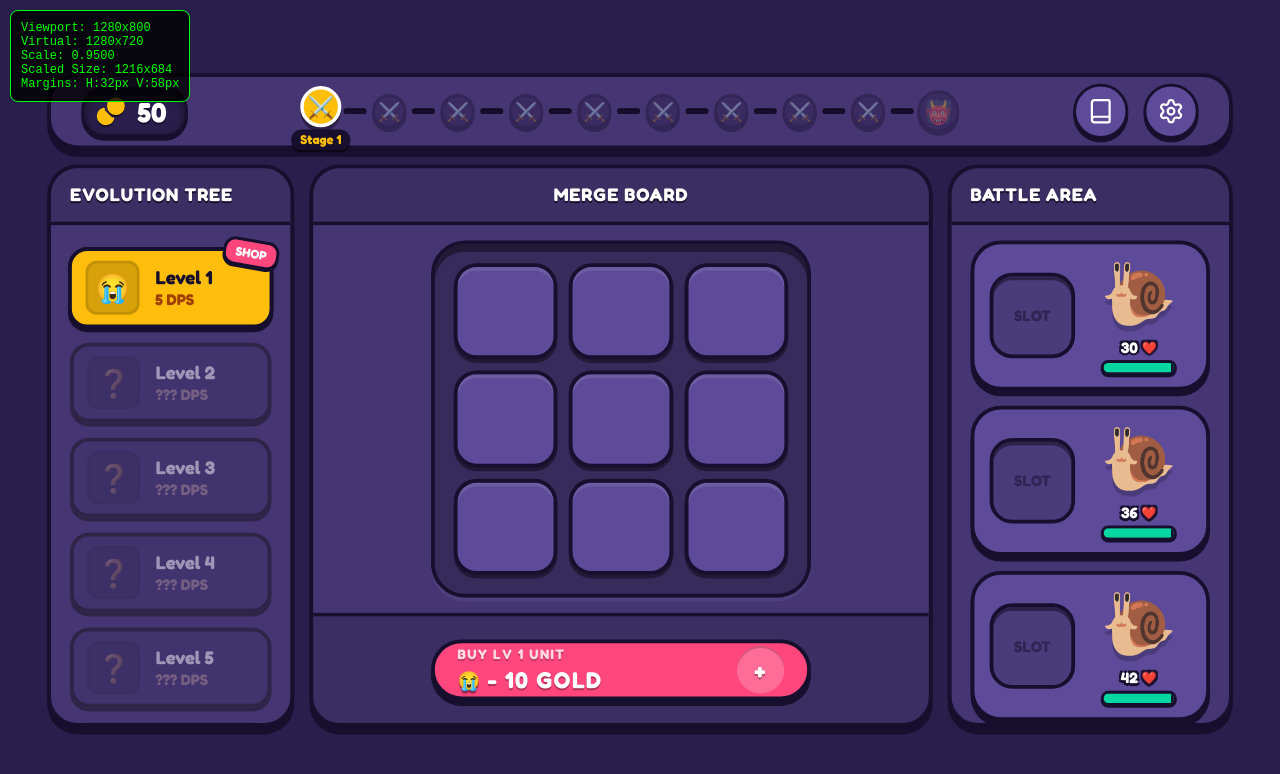
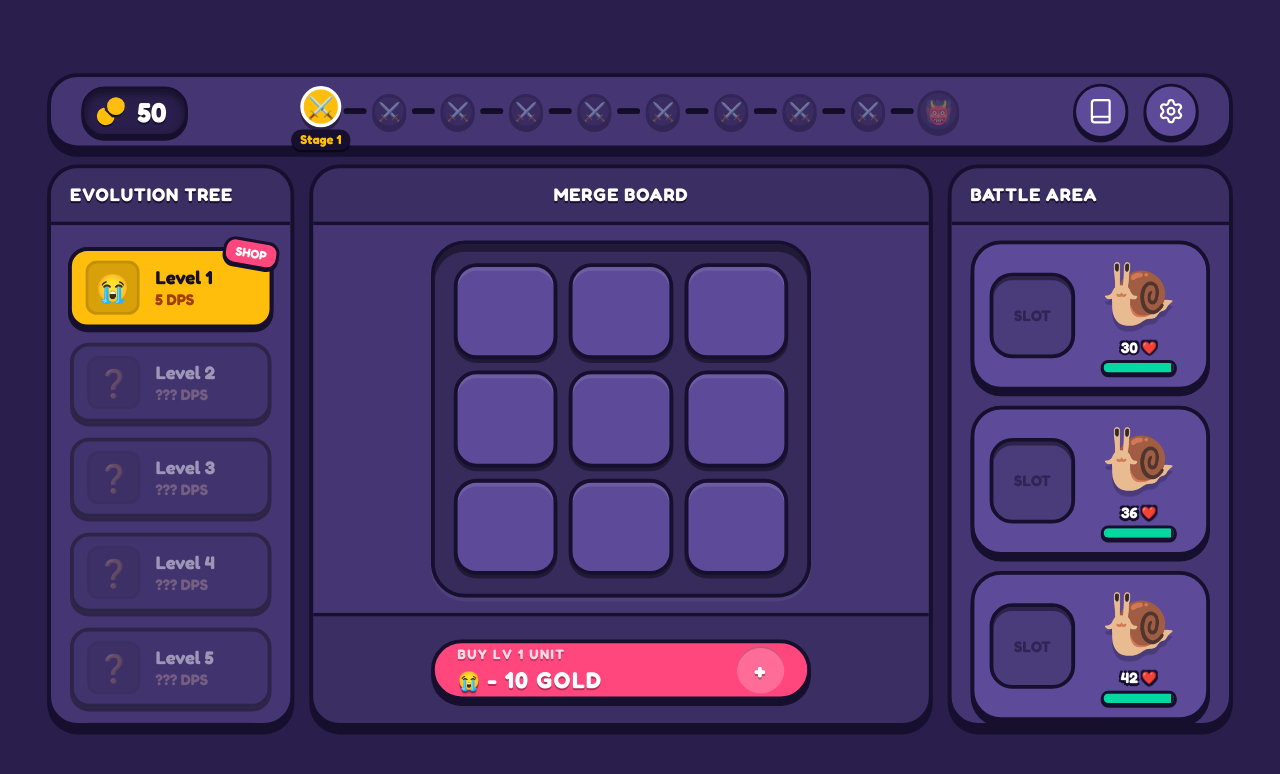
Before and after one commit to gvfirmeza/merge-emoji-arena, a React (Vite) app: page / in a window 1280 px wide. Shown: the top 774 px of the page. Built offline with nearby package versions, Linux system fonts and the light colour scheme.

Commit message:
chore: removing viewport debug

```diff
--- a/src/App.tsx
+++ b/src/App.tsx
@@ -77,14 +77,6 @@ function App() {
 
   return (
     <>
-      <div style={{ position: 'fixed', top: 10, left: 10, zIndex: 999999, background: 'rgba(0,0,0,0.8)', padding: '10px', borderRadius: '8px', color: '#0f0', fontFamily: 'monospace', fontSize: '12px', pointerEvents: 'none', border: '1px solid #0f0' }}>
-        Viewport: {debugDimensions.w}x{debugDimensions.h}<br/>
-        Virtual: {GAME_WIDTH}x{GAME_HEIGHT}<br/>
-        Scale: {scale.toFixed(4)}<br/>
-        Scaled Size: {Math.round(scaledWidth)}x{Math.round(scaledHeight)}<br/>
-        Margins: H:{Math.max(0, Math.round(marginH))}px V:{Math.max(0, Math.round(marginV))}px
-      </div>
-
       <div style={{
         position: 'fixed',
         top: Math.max(0, marginV),
```
